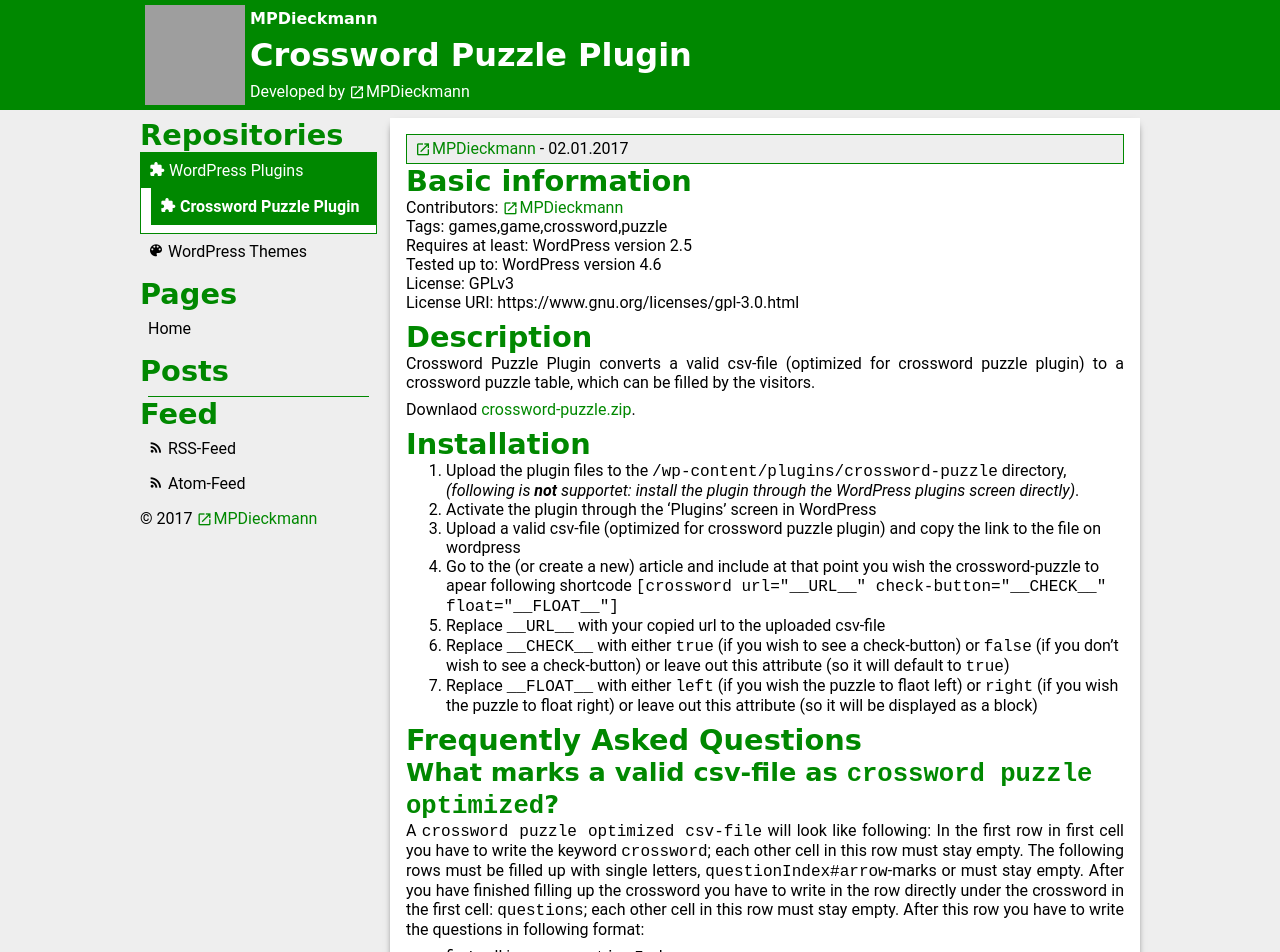
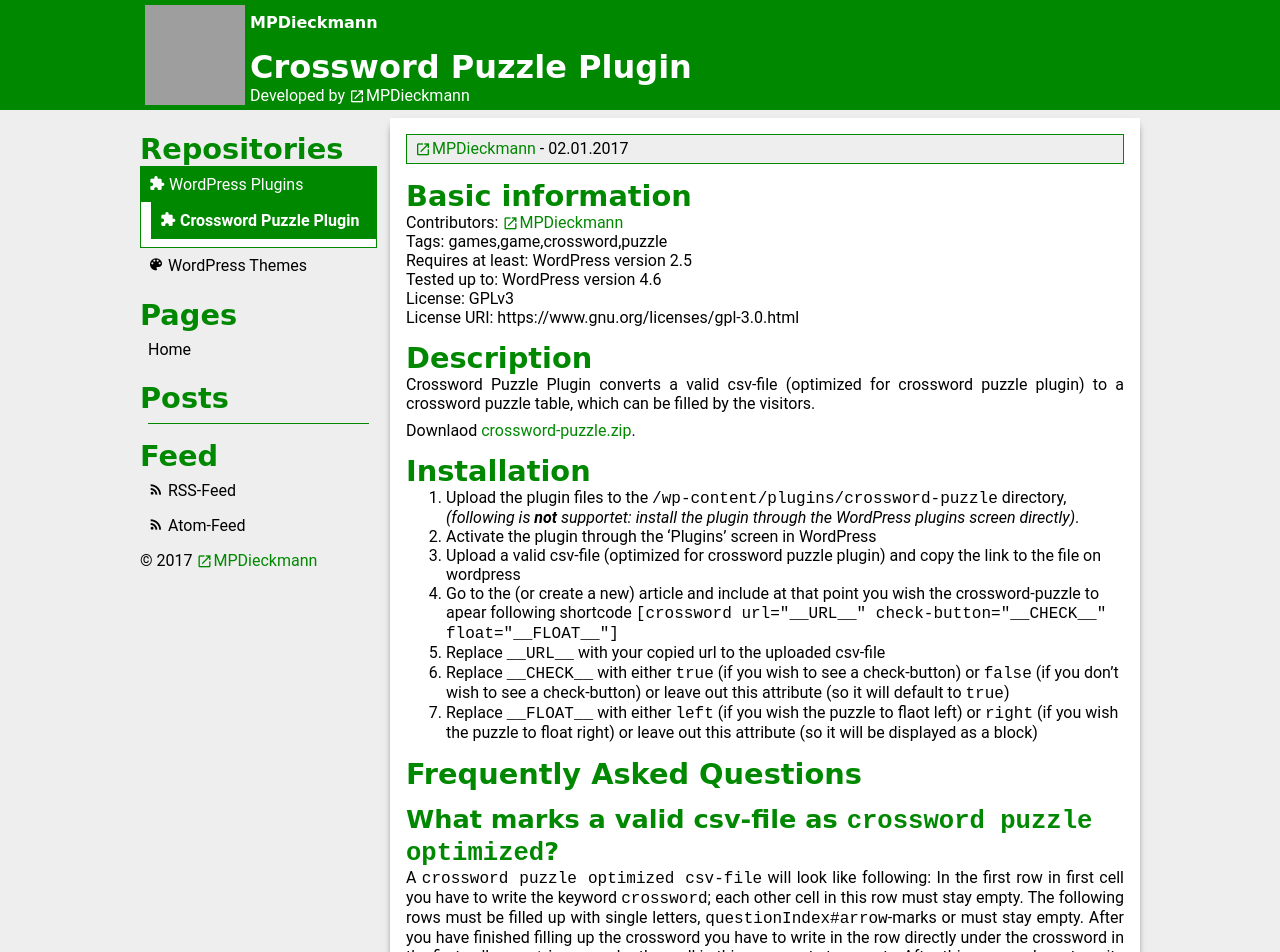
Before and after one commit to MPDieckmann/mpdieckmann.github.io, a Jekyll site: the page built from _repositories/wp-plugins/crossword-plugin.md, in a window 1280 px wide. Shown: the top 952 px of the page. Built offline with Jekyll 4.4.1, drawn with Linux system fonts in a browser that asks for light colours; some web fonts are replaced; grey boxes are pictures that could not be loaded.

Commit message:
Update normalize.scss

```diff
--- a/_sass/normalize.scss
+++ b/_sass/normalize.scss
@@ -7,7 +7,7 @@
 
 h1, h2, h3, h4, h5, h6, .headline {
   padding: 0;
-  margin: 0 0.5em 0 0;
+  margin: 0.5em 0 0 0;
 }
 
 p, pre, blockquote,
```
